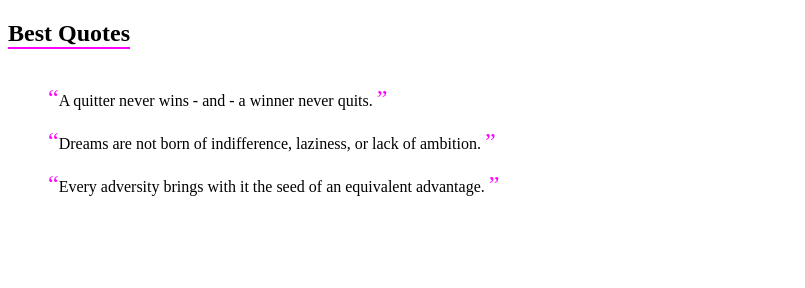
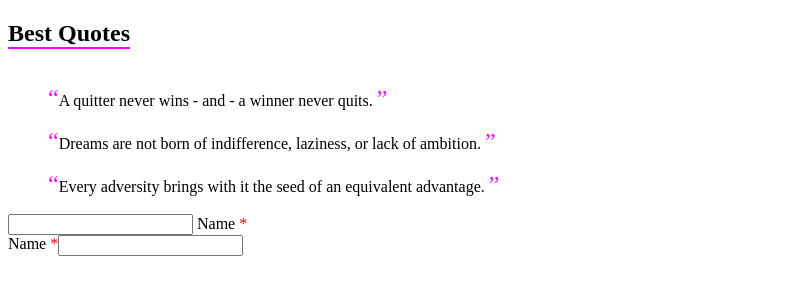
Before and after one commit to SATalukder/bootstrap-layout, a plain HTML site: page pseudo-element.html in a window 1280 px wide. Shown: the part 138-426 px from the top of the page, without its empty margins (0-805 px from the left). Drawn offline with Linux system fonts and the light colour scheme.

Commit message:
pseudo astaric sign

```diff
--- a/pseudo-element.html
+++ b/pseudo-element.html
@@ -44,6 +44,22 @@
             width: 100%;
             background-color: magenta;
         }
+
+        input:required+label::after {
+            content: " * ";
+            color: red;
+        }
+
+        .fieldset {
+            display: flex;
+            flex-direction: row-reverse;
+            justify-content: flex-end;
+        }
+
+        input:required+label::after {
+            content: " * ";
+            color: red;
+        }
     </style>
 </head>
 
@@ -59,6 +75,18 @@
         <blockquote>Every adversity brings with it the seed of an equivalent advantage.
         </blockquote>
     </section>
+    <section>
+
+        <input type="text" required>
+        <label for="">Name</label>
+
+        <div class="fieldset">
+            <input type="text" required>
+            <label>Name</label>
+        </div>
+
+
+    </section>
 </body>
 
 </html>
```
